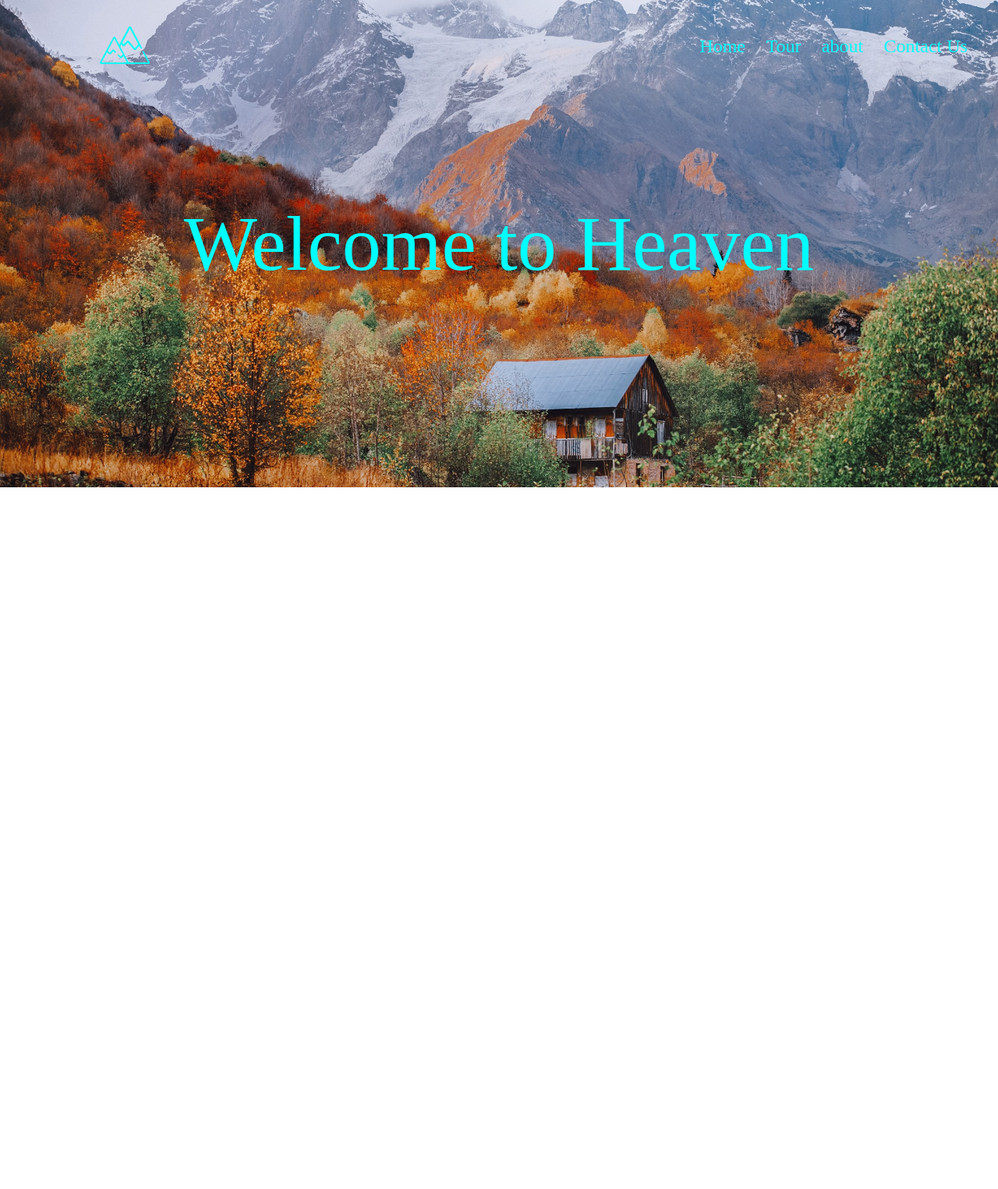
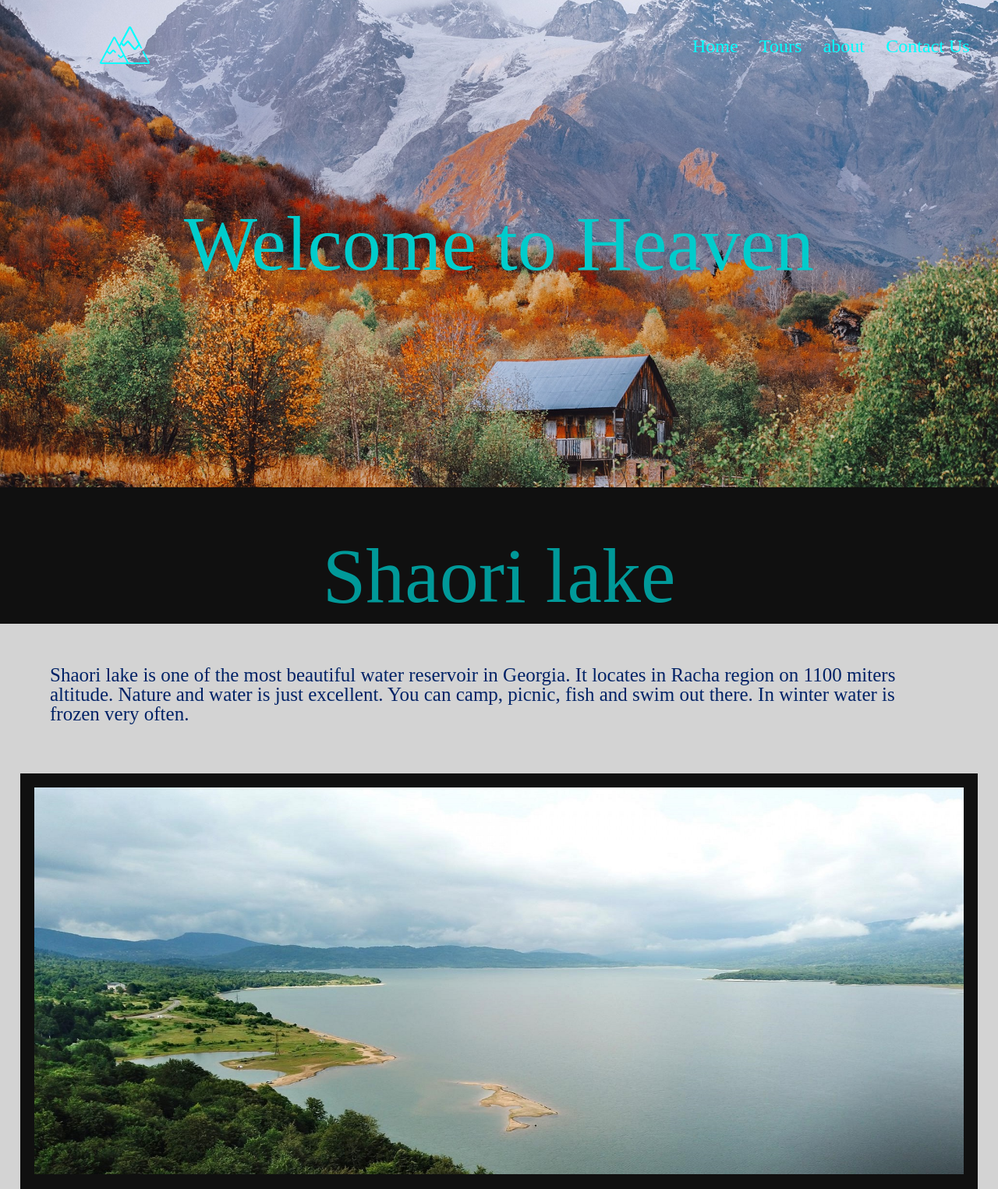
Before and after one commit to ladodemuradze/Final, a plain HTML site: page index.html in a window 1280 px wide. Shown: the whole page at 78% size. Before the commit the page ends 800 px from the top, so only its background shows below. Drawn offline with Linux system fonts and the light colour scheme; a web font is replaced by a local one.

Commit message:
shaori add

```diff
--- a/css/style.css
+++ b/css/style.css
@@ -2,6 +2,8 @@ html, body {
 
 	height: 100%;
 	width: 100%;
+	background: #D3D3D3;
+	padding: 0%;
 }
 
 /*base*/
@@ -46,7 +48,7 @@ nav a {
   top: 50%;
   left: 50%;
   transform: translate(-50%, -50%);
-  color: aqua;
+  color: #00CCCC;
   font-size: 100px;
   white-space: nowrap;
 }
@@ -164,6 +166,74 @@ nav a {
     display: none;
 }
 
+/*box-2*/
+
+.tt1{
+	display: flex;
+	justify-content: center;
+	margin: 5% auto;
+	font-size: 100px;
+	color: #009999;
+
+}
+
+.pp1{
+	margin: 5% 5%;
+	font-size: 25px;
+	color: #002266;
+
+
+
+}
+
+.grey-box{
+	display: flex;
+    flex-wrap: wrap;
+}
+
+
+/*slide*/
+@keyframes slidy {
+0% { left: 0%; }
+20% { left: 0%; }
+25% { left: -100%; }
+45% { left: -100%; }
+50% { left: -200%; }
+70% { left: -200%; }
+75% { left: -300%; }
+95% { left: -300%; }
+100% { left: -400%; }
+}
+* {
+  box-sizing: border-box;
+}
+body, figure {
+  margin:0 ; background: #101010;
+}
+div#captioned-gallery {
+  width: 96%; overflow: hidden;
+  margin:2%;
+
+}
+figure.slider {
+  position: relative; width: 500%;
+  font-size: 0; animation: 30s slidy infinite;
+}
+figure.slider figure {
+  width: 20%; height: auto;
+  display: inline-block;  position: inherit;
+  padding: 0.3%;
+}
+figure.slider img { width: 100%; height: auto; }
+figure.slider figure figcaption {
+  position: absolute; bottom: 0;
+  background: rgba(0,0,0,0.4);
+  color: #fff; width: 100%;
+  font-size: 2rem; padding: .6rem;
+}
+
+
+
 
 /*responsive*/
 
--- a/index.html
+++ b/index.html
@@ -22,9 +22,9 @@
     </div>
     <ul id="menu">
       <a href="#"><li>Home</li></a>
-      <a href="#"><li>Tour</li></a>
+      <a href="#"><li>Tours</li></a>
       <a href="#"><li>About</li></a>
-      <a href="#"><li>Contact US</li></a>
+      <a href="#"><li>Contact Us</li></a>
     </ul>
   </div>
 </nav>
@@ -38,14 +38,43 @@
 		</div>
 		<div class="nav-ul">
 		<li class="nav-li"><a href="#">Home</a></li>
-		<li class="nav-li"><a href="#">Tour</a></li>
+		<li class="nav-li"><a href="#">Tours</a></li>
 		<li class="nav-li"><a href="#">about</a></li>
 		<li class="nav-li"><a href="#">Contact Us</a></li>
 	</ul>
 	<p class="text1">Welcome to Heaven</p>
 </div>
 	</div>
+</nav>
 
-</nav>
+<section>
+	<div class="statia1">
+		<h2 class="tt1">Shaori lake</h2>
+		<p class="pp1">Shaori lake is one of the most beautiful water reservoir in Georgia. It locates in Racha region on 1100 miters altitude. Nature and water is just excellent. You can camp, picnic, fish and swim out there. In winter water is frozen very often.</p>
+	</div>
+
+<div id="captioned-gallery">
+	<figure class="slider">
+		<figure>
+			<img src="img/shaori1.jpg"alt=shaori1>
+		</figure>
+		<figure>
+			<img src="img/shaori2.jpg"alt=shaori1>
+		</figure>
+		<figure>
+			<img src="img/shaori3.jpg"alt=shaori1>
+		</figure>
+		<figure>
+			<img src="img/shaori4.jpg"alt=shaori1>
+		</figure>
+		<figure>
+			<img src="img/shaori5.jpg"alt=shaori1>
+		</figure>
+	</figure>
+</div>
+
+</section>
+
+
 </body>
 </html>
```
Also changed, not shown: img/logo.svg (deleted), img/shaori1.jpg (added), img/shaori2.jpg (added), img/shaori3.jpg (added), img/shaori4.jpg (added), img/shaori5.jpg (added).
